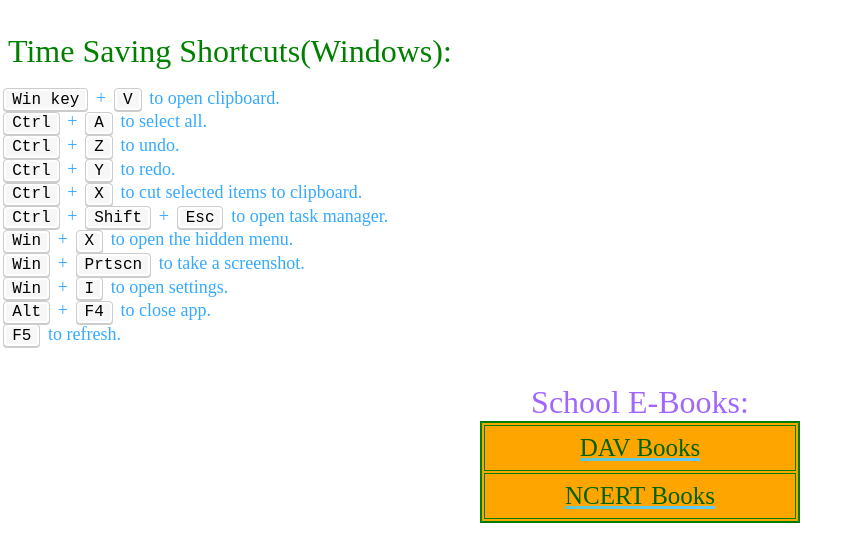
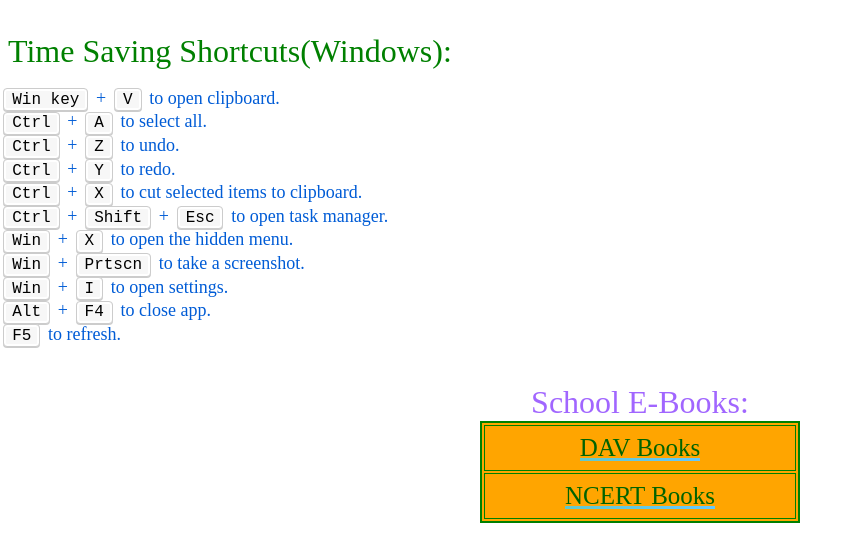
Before and after one commit to divcoder7/divcoder7.github.io, a plain HTML site: page index.html in a window 1280 px wide. Shown: the part 1316-1871 px from the top of the page, without its empty margins (0-860 px from the left). Drawn offline with Linux system fonts and the light colour scheme; a script that the page names is missing.

Commit message:
Update index.html

```diff
--- a/index.html
+++ b/index.html
@@ -604,7 +604,7 @@ function myFunction() {
 
         <font size=6 color=green>&nbsp;Time Saving Shortcuts(Windows):</font><br><br>
 
-        <font size=4 color=36AAFF><p><kbd>Win key</kbd> + <kbd>V</kbd> to open clipboard.</p>
+        <font size=4 color=005CD6><p><kbd>Win key</kbd> + <kbd>V</kbd> to open clipboard.</p>
         <p><kbd>Ctrl</kbd> + <kbd>A</kbd> to select all.</p>
       <p><kbd>Ctrl</kbd> + <kbd>Z</kbd> to undo.</p>
         <p><kbd>Ctrl</kbd> + <kbd>Y</kbd> to redo.</p>
```
